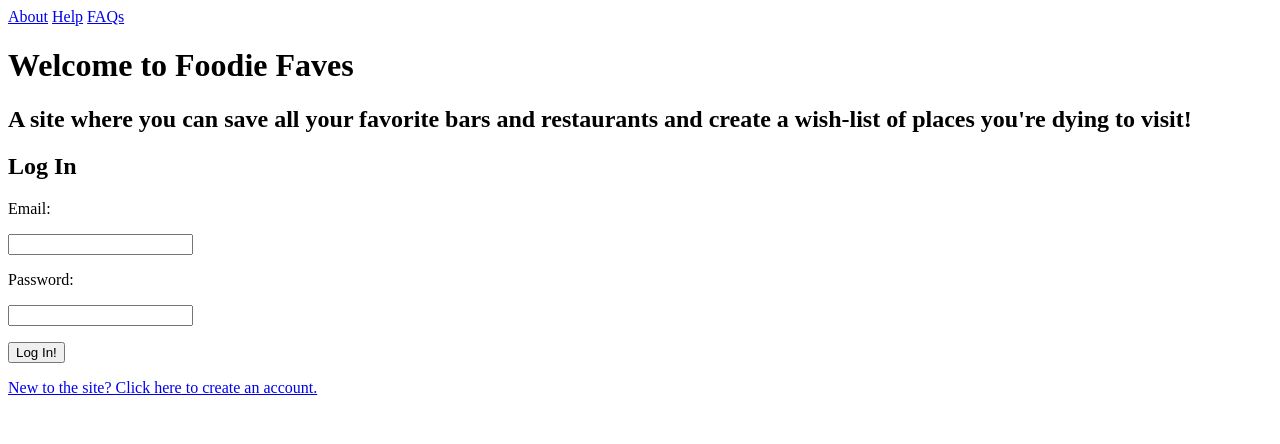
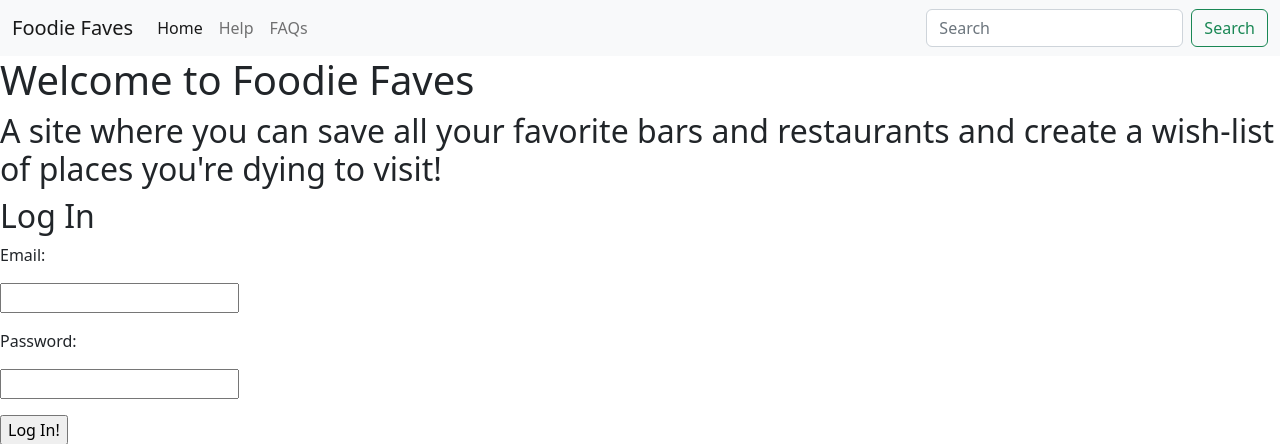
Before and after one commit to rshaywood/cd_solo_project, a Flask app: page / in a window 1280 px wide. Shown: the top 444 px of the page. Run offline with Flask 2, Linux system fonts and the light colour scheme.

Commit message:
added bootstrap styling to navbar

```diff
--- a/flask_app/templates/landing_page.html
+++ b/flask_app/templates/landing_page.html
@@ -1,21 +1,54 @@
 <!DOCTYPE html>
 <html lang="en">
+
 <head>
     <meta charset="UTF-8">
     <meta http-equiv="X-UA-Compatible" content="IE=edge">
     <meta name="viewport" content="width=device-width, initial-scale=1.0">
+    <!-- CSS only -->
+    <link href="https://cdn.jsdelivr.net/npm/bootstrap@5.2.0-beta1/dist/css/bootstrap.min.css" rel="stylesheet"
+        integrity="sha384-0evHe/X+R7YkIZDRvuzKMRqM+OrBnVFBL6DOitfPri4tjfHxaWutUpFmBp4vmVor" crossorigin="anonymous">
     <title>Document</title>
 </head>
+
 <body>
-    <div class="nav">
-        <a href="#" id="about">About</a>
-        <a href="#" id="help">Help</a>
-        <a href="#" id="faqs">FAQs</a>
+    <nav class="navbar navbar-expand-lg bg-light">
+        <div class="container-fluid">
+            <a class="navbar-brand" href="/">Foodie Faves</a>
+            <button class="navbar-toggler" type="button" data-bs-toggle="collapse"
+                data-bs-target="#navbarSupportedContent" aria-controls="navbarSupportedContent" aria-expanded="false"
+                aria-label="Toggle navigation">
+                <span class="navbar-toggler-icon"></span>
+            </button>
+            <div class="collapse navbar-collapse" id="navbarSupportedContent">
+                <ul class="navbar-nav me-auto mb-2 mb-lg-0">
+                    <li class="nav-item">
+                        <a class="nav-link active" aria-current="page" href="#">Home</a>
+                    </li>
+                    <li class="nav-item">
+                        <a class="nav-link" href="#">Help</a>
+                    </li>
+                    <li class="nav-item">
+                        <a class="nav-link">FAQs</a>
+                    </li>
+                </ul>
+                <form class="d-flex" role="search">
+                    <input class="form-control me-2" type="search" placeholder="Search" aria-label="Search">
+                    <button class="btn btn-outline-success" type="submit">Search</button>
+                </form>
             </div>
+        </div>
+    </nav>
+    <!-- <div class="navbar justify-content-end px-5 bg-primary" role="navigation" aria-current="page">
+        <a href="#" id="about" class="px-2 text-white">About</a>
+        <a href="#" id="help" class="px-2 text-white">Help</a>
+        <a href="#" id="faqs" class="px-2 text-white">FAQs</a>
+    </div> -->
     <h1>Welcome to Foodie Faves</h1>
-    <h2>A site where you can save all your favorite bars and restaurants and create a wish-list of places you're dying to visit!</h2>
+    <h2>A site where you can save all your favorite bars and restaurants and create a wish-list of places you're dying
+        to visit!</h2>
     <div class="login">
-        <form action="/user/login", method="post">
+        <form action="/user/login" , method="post">
             <h2>Log In</h2>
             {% with messages = get_flashed_messages(category_filter=['login']) %}
             {% if messages %}
@@ -32,5 +65,10 @@
         </form>
     </div>
     <a href="/user/register">New to the site? Click here to create an account.</a>
+    <!-- JavaScript Bundle with Popper -->
+    <script src="https://cdn.jsdelivr.net/npm/bootstrap@5.2.0-beta1/dist/js/bootstrap.bundle.min.js"
+        integrity="sha384-pprn3073KE6tl6bjs2QrFaJGz5/SUsLqktiwsUTF55Jfv3qYSDhgCecCxMW52nD2" crossorigin="anonymous">
+    </script>
 </body>
+
 </html>
```
Lines whose indentation alone changed are shown as unchanged.
